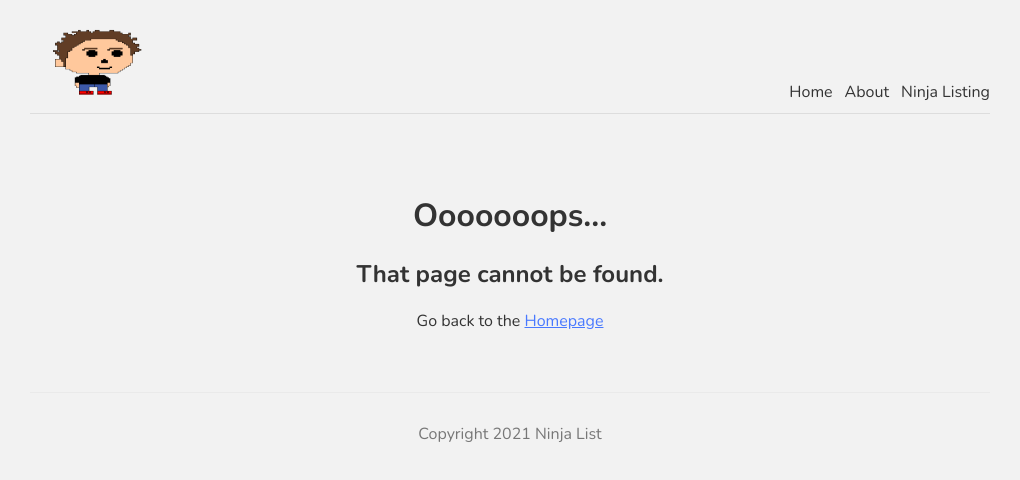
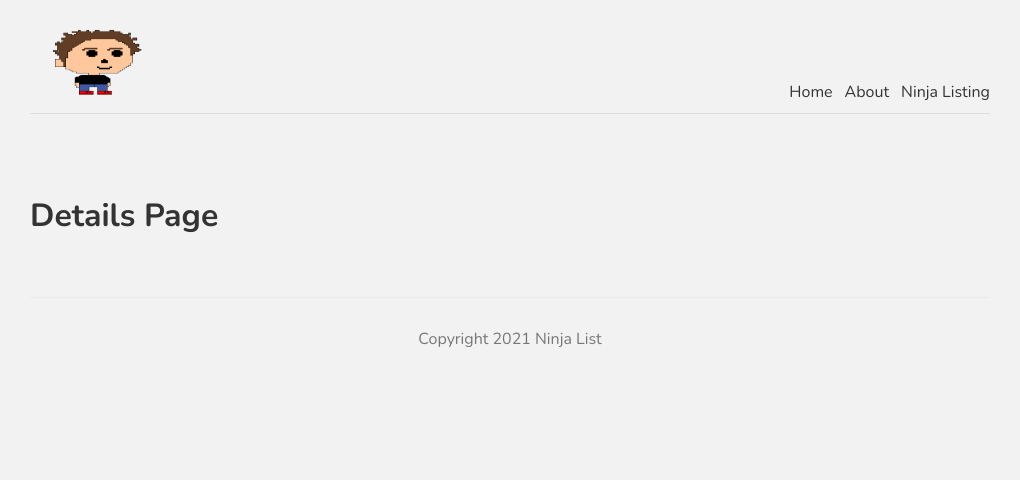
Before and after one commit to ffjaervik/Next.js-NetNinja, a Next.js app in the folder ninjalist/: page /ninjas/1 in a window 1280 px wide. Before the commit this address had no page. Shown: the top 480 px of the page, without its empty margins (130-1150 px from the left). Built offline with nearby package versions, Linux system fonts and the light colour scheme.

Commit message:
added dynamic routes for indiividual ninjas

```diff
--- /dev/null
+++ b/ninjalist/pages/ninjas/[id].js
@@ -0,0 +1,10 @@
+const Details = () => {
+    return (
+        <div>
+            <h1>Details Page</h1>
+
+        </div>
+     );
+}
+
+export default Details;
--- a/ninjalist/pages/ninjas/index.js
+++ b/ninjalist/pages/ninjas/index.js
@@ -1,3 +1,4 @@
+import Link from 'next/link';
 import styles from '../../styles/Ninjas.module.css';
 
 export const getStaticProps = async () => {
@@ -14,11 +15,11 @@
         <div>
             <h1>All Ninjas</h1>
             {ninjas.map(ninja => (
-                <div key={ninja.id}>
+                <Link href={'/ninjas/' + ninja.id} key={ninja.id}>
                     <a className = {styles.single} >
                         <h3>{ninja.name}</h3>
                     </a>
-                </div>
+                </Link>
 
             ))}
         </div>
```
